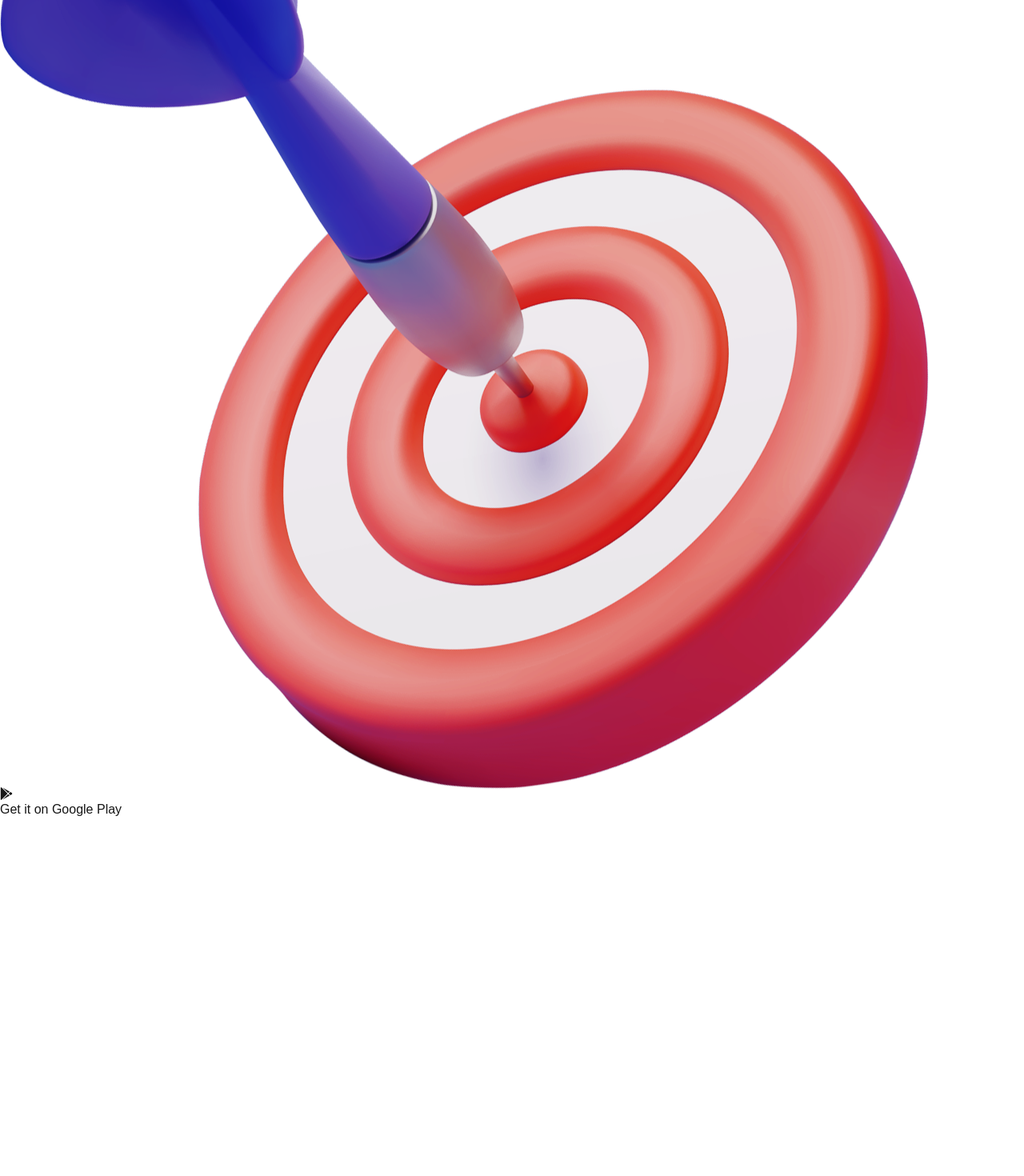
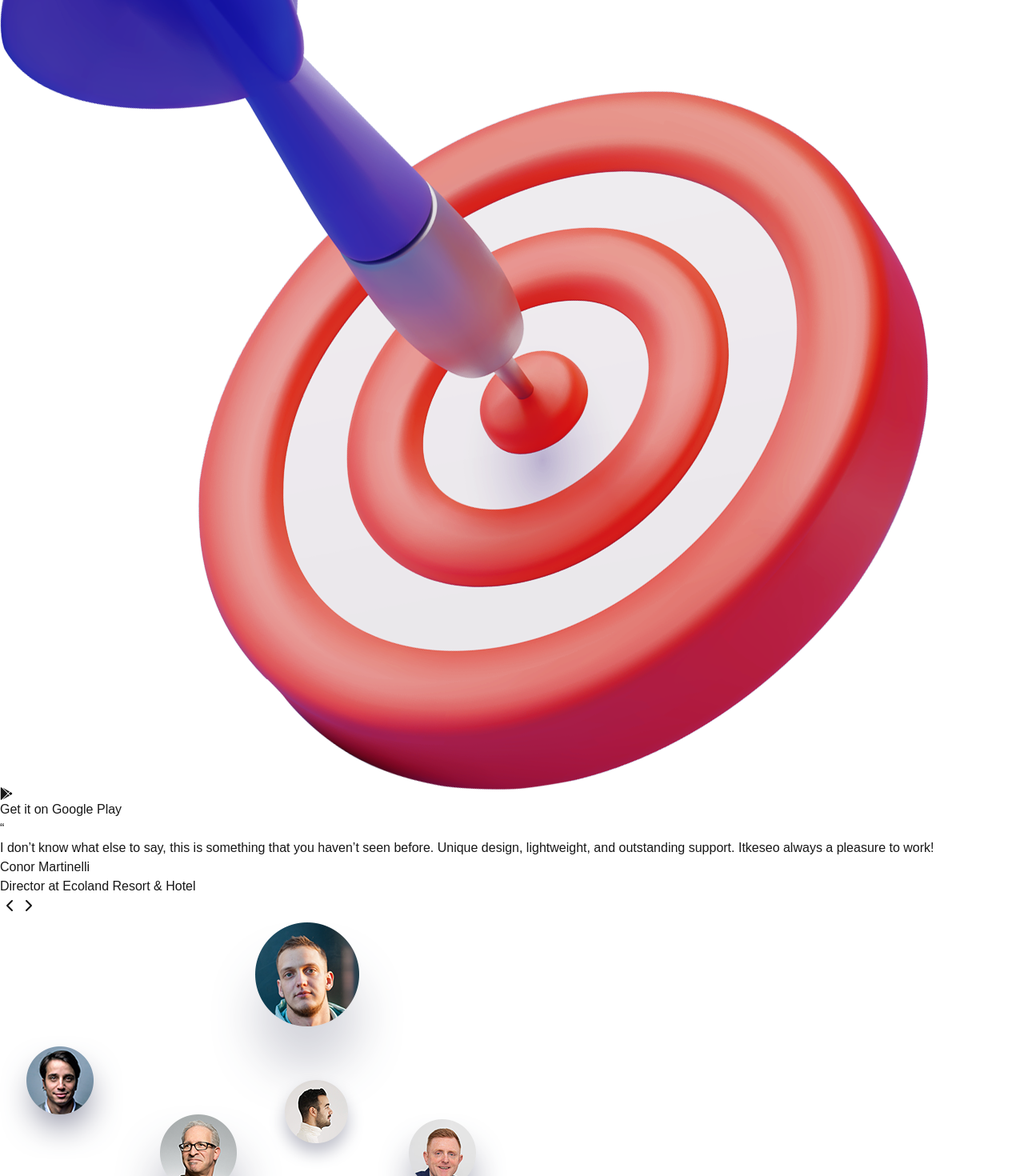
Before and after one commit to GAURAV1-ui/Clubhouse, a Next.js app: page / in a window 1280 px wide. Shown: the part 3076-4546 px from the top of the page at 80% size. Before the commit the page ends 4100 px from the top, so only its background shows below. Built offline with nearby package versions, Linux system fonts and the light colour scheme.

Commit message:
Testimonial added

```diff
--- a/package.json
+++ b/package.json
@@ -11,6 +11,7 @@
   "dependencies": {
     "framer-motion": "^12.4.7",
     "hamburger-react": "^2.5.2",
+    "lucide-react": "^0.476.0",
     "next": "15.1.7",
     "react": "^19.0.0",
     "react-dom": "^19.0.0",
--- a/src/app/layout.tsx
+++ b/src/app/layout.tsx
@@ -1,6 +1,5 @@
 import type { Metadata } from "next";
 import { Geist, Geist_Mono } from "next/font/google";
-import  Navbar from "@/components/navbar";
 import "./globals.css";
 
 const geistSans = Geist({
--- a/src/app/page.tsx
+++ b/src/app/page.tsx
@@ -1,73 +1,14 @@
 "use client";
 import React from "react";
-import { motion } from "framer-motion";
-import Navbar from "@/components/navbar";
-import { FaGooglePlay } from "react-icons/fa";
+
+import TestimonialCarousel from "@/components/testimonial";
+import Intro from "@/components/intro";
 
 export default function Home() {
   return (
-    <div className="bg-[#DEE0F2] md:m-8 md:rounded-3xl">
-      <Navbar />
-      <div className="relative flex flex-col items-center mt-20 min-h-screen px-4 text-center">
-        <motion.img
-          src="/hand_megaphone.png"
-          alt="Megaphone"
-          className="absolute left-0 top-20 md:-left-10 md:top-10 w-32 sm:w-52 md:w-72"
-          initial={{ y: -20 }}
-          animate={{ y: [0, -10, 0] }}
-          transition={{ repeat: Infinity, duration: 2, ease: "easeInOut" }}
-        />
-
-        <motion.img
-          src="/rocket.png"
-          alt="Rocket"
-          className="absolute right-0 md:-right-4 sm:-right-10 -top-10 sm:bottom-20 w-40 sm:w-64 md:w-96"
-          initial={{ y: 20 }}
-          animate={{ y: [0, 10, 0] }}
-          transition={{ repeat: Infinity, duration: 2, ease: "easeInOut" }}
-        />
-
-        {/* <motion.img
-          src="/target.png"
-          alt="Target"
-          className="absolute bottom-10 sm:bottom-16 md:bottom-20 w-32 sm:w-48 md:w-64"
-          initial={{ y: 20 }}
-          animate={{ y: [0, 10, 0] }}
-          transition={{ repeat: Infinity, duration: 2, ease: "easeInOut" }}
-        /> */}
-
-        <h2 className="text-gray-600 text-sm sm:text-base md:text-lg uppercase z-10">
-          I T E K S E O &nbsp; A G E N C Y
-        </h2>
-
-        <h1 className="text-4xl sm:text-5xl md:text-6xl lg:text-8xl max-w-4xl font-bold text-black mt-3 z-10">
-          SEO Analytics and Marketing for
-        </h1>
-
-        <h1 className="text-4xl sm:text-5xl md:text-6xl lg:text-8xl text-white font-bold my-4 bg-[#6640F4] px-3 sm:px-4 py-1 sm:py-2 rounded-2xl">
-          Startup
-        </h1>
-
-        <p className="text-gray-500 mt-10 max-w-lg">
-          Ensuring the best return on investment for your bespoke SEO campaign
-          requirement. Get your free SEO Analysis.
-        </p>
-        <div className="relative mt-10  flex flex-col items-center">
-          <motion.img
-            src="/target.png"
-            alt="Target"
-            className="absolute top-0 w-32 sm:w-48 md:w-64"
-            initial={{ y: 20 }}
-            animate={{ y: [0, 10, 0] }}
-            transition={{ repeat: Infinity, duration: 2, ease: "easeInOut" }}
-          />
-
-          <button className="flex items-center gap-2 px-6 py-3 bg-[#6640F4] text-white rounded-lg hover:bg-purple-700 transition font-medium z-10">
-            <FaGooglePlay className="text-xl" />
-            <span>Get it on Google Play</span>
-          </button>
-        </div>
-      </div>
+    <div>
+      <Intro />
+      <TestimonialCarousel />
     </div>
   );
 }
--- /dev/null
+++ b/src/components/intro.tsx
@@ -0,0 +1,65 @@
+import React from "react";
+import { motion } from "framer-motion";
+import Navbar from "@/components/navbar";
+import { FaGooglePlay } from "react-icons/fa";
+
+const Intro = () => {
+  return (
+    <div className="bg-[#DEE0F2] md:m-8 md:rounded-3xl">
+      <Navbar />
+      <div className="relative flex flex-col items-center mt-20 min-h-screen px-4 text-center">
+        <motion.img
+          src="/hand_megaphone.png"
+          alt="Megaphone"
+          className="absolute left-0 top-20 md:-left-10 md:top-10 w-32 sm:w-52 md:w-72"
+          initial={{ y: -20 }}
+          animate={{ y: [0, -10, 0] }}
+          transition={{ repeat: Infinity, duration: 2, ease: "easeInOut" }}
+        />
+
+        <motion.img
+          src="/rocket.png"
+          alt="Rocket"
+          className="absolute right-0 md:-right-4 sm:-right-10 -top-10 sm:bottom-20 w-40 sm:w-64 md:w-96"
+          initial={{ y: 20 }}
+          animate={{ y: [0, 10, 0] }}
+          transition={{ repeat: Infinity, duration: 2, ease: "easeInOut" }}
+        />
+
+        <h2 className="text-gray-600 text-sm sm:text-base md:text-lg uppercase z-10">
+          I T E K S E O &nbsp; A G E N C Y
+        </h2>
+
+        <h1 className="text-4xl sm:text-5xl md:text-6xl lg:text-8xl max-w-4xl font-bold text-black mt-3 z-10">
+          SEO Analytics and Marketing for
+        </h1>
+
+        <h1 className="text-4xl sm:text-5xl md:text-6xl lg:text-8xl text-white font-bold my-4 bg-[#6640F4] px-3 sm:px-4 py-1 sm:py-2 rounded-2xl">
+          Startup
+        </h1>
+
+        <p className="text-gray-500 mt-10 max-w-lg">
+          Ensuring the best return on investment for your bespoke SEO campaign
+          requirement. Get your free SEO Analysis.
+        </p>
+        <div className="relative mt-10 flex flex-col items-center">
+          <motion.img
+            src="/target.png"
+            alt="Target"
+            className="absolute top-0 w-32 sm:w-48"
+            initial={{ y: 20 }}
+            animate={{ y: [0, 10, 0] }}
+            transition={{ repeat: Infinity, duration: 2, ease: "easeInOut" }}
+          />
+
+          <button className="flex items-center gap-2 px-6 py-3 bg-[#6640F4] text-white rounded-lg hover:bg-purple-700 transition font-medium z-10">
+            <FaGooglePlay className="text-xl" />
+            <span>Get it on Google Play</span>
+          </button>
+        </div>
+      </div>
+    </div>
+  );
+};
+
+export default Intro;
--- /dev/null
+++ b/src/components/testimonial.tsx
@@ -0,0 +1,80 @@
+import { useState } from "react";
+import { ChevronLeft, ChevronRight } from "lucide-react";
+
+const testimonials = [
+  {
+    text: "I don’t know what else to say, this is something that you haven’t seen before. Unique design, lightweight, and outstanding support. Itkeseo always a pleasure to work!",
+    author: "Conor Martinelli",
+    position: "Director at Ecoland Resort & Hotel",
+  },
+  {
+    text: "Itkeseo provided an amazing experience! Their support team is incredible, and the design of the product is truly outstanding.",
+    author: "Sarah Johnson",
+    position: "CEO at GreenTech Solutions",
+  },
+  {
+    text: "A game-changer in the industry. The UI is seamless, and the team behind Itkeseo is highly responsive.",
+    author: "David Thompson",
+    position: "Product Manager at TechNova",
+  },
+];
+
+export default function TestimonialCarousel() {
+  const [currentIndex, setCurrentIndex] = useState(0);
+
+  const handlePrev = () => {
+    setCurrentIndex((prevIndex) =>
+      prevIndex === 0 ? testimonials.length - 1 : prevIndex - 1
+    );
+  };
+
+  const handleNext = () => {
+    setCurrentIndex((prevIndex) =>
+      prevIndex === testimonials.length - 1 ? 0 : prevIndex + 1
+    );
+  };
+
+  return (
+    <div className="flex flex-col md:flex-row items-center justify-center p-10 rounded-lg mx-auto text-left max-w-6xl">
+      <div className="md:w-1/2">
+        <div className="bg-purple-600 text-white p-3 rounded-full inline-block text-3xl">
+          &ldquo;
+        </div>
+        <p className="text-xl text-gray-800 mt-4">
+          {testimonials[currentIndex].text}
+        </p>
+        <p className="mt-4 font-semibold text-gray-900">
+          {testimonials[currentIndex].author}
+        </p>
+        <p className="text-gray-500 text-sm">
+          {testimonials[currentIndex].position}
+        </p>
+        <div className="flex space-x-4 mt-6">
+          <button
+            onClick={handlePrev}
+            className="p-2 rounded-full bg-gray-200 hover:bg-gray-300"
+          >
+            <ChevronLeft className="w-6 h-6 text-gray-600" />
+          </button>
+          <button
+            onClick={handleNext}
+            className="p-2 rounded-full bg-gray-200 hover:bg-gray-300"
+          >
+            <ChevronRight className="w-6 h-6 text-gray-600" />
+          </button>
+        </div>
+      </div>
+      <div className="hidden md:flex md:w-1/2 justify-center relative">
+      <div className="flex items-center justify-center">
+  <div className=" rounded-full overflow-hidden flex items-center justify-center">
+    <img
+      src="/users.png"
+      className="w-full h-full"
+      alt="testimonial user"
+    />
+  </div>
+</div>
+      </div>
+    </div>
+  );
+}
```
Also changed, not shown: public/users.png (added), 1 other file (tests, documents, lock files or other folders).
